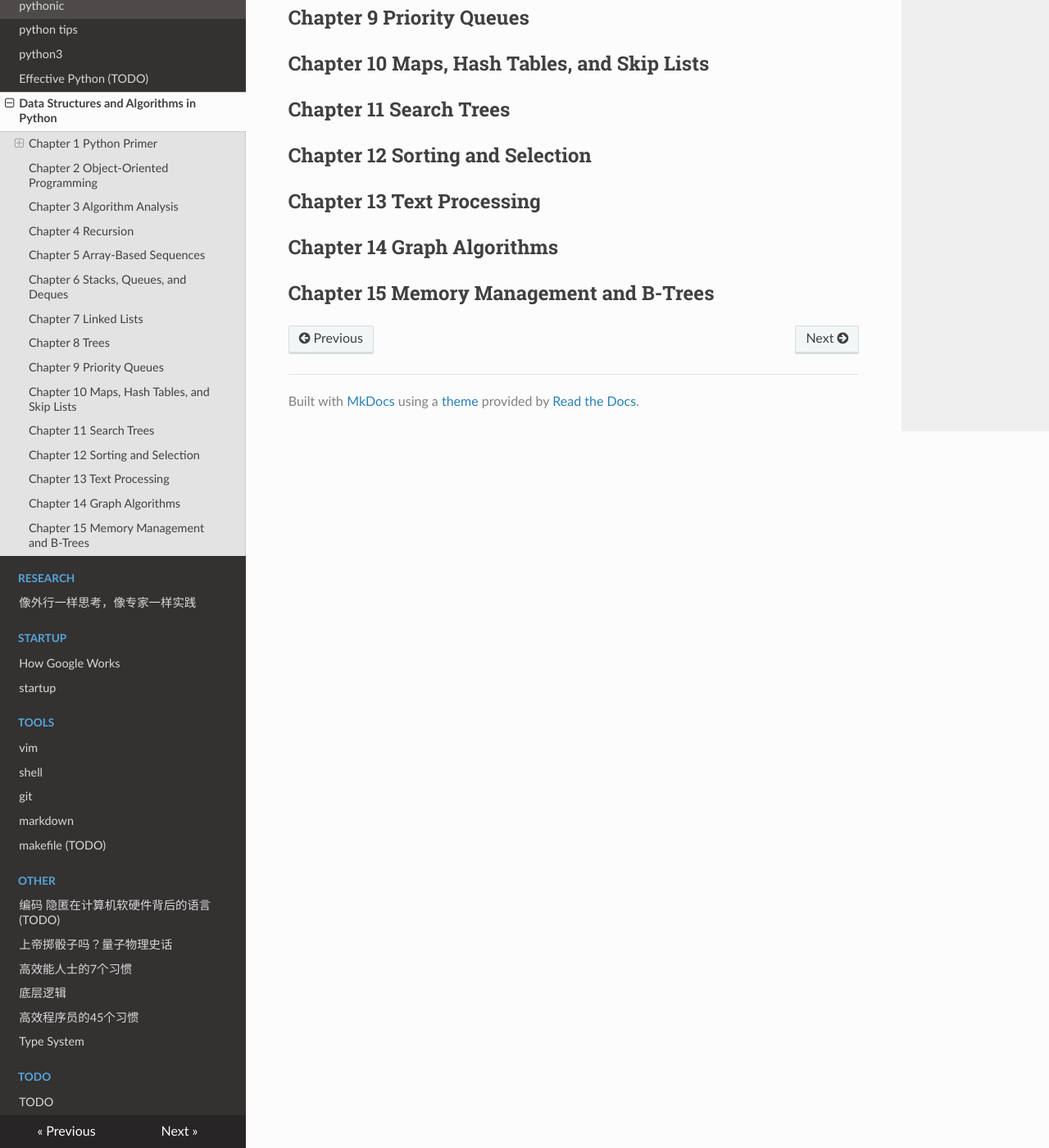
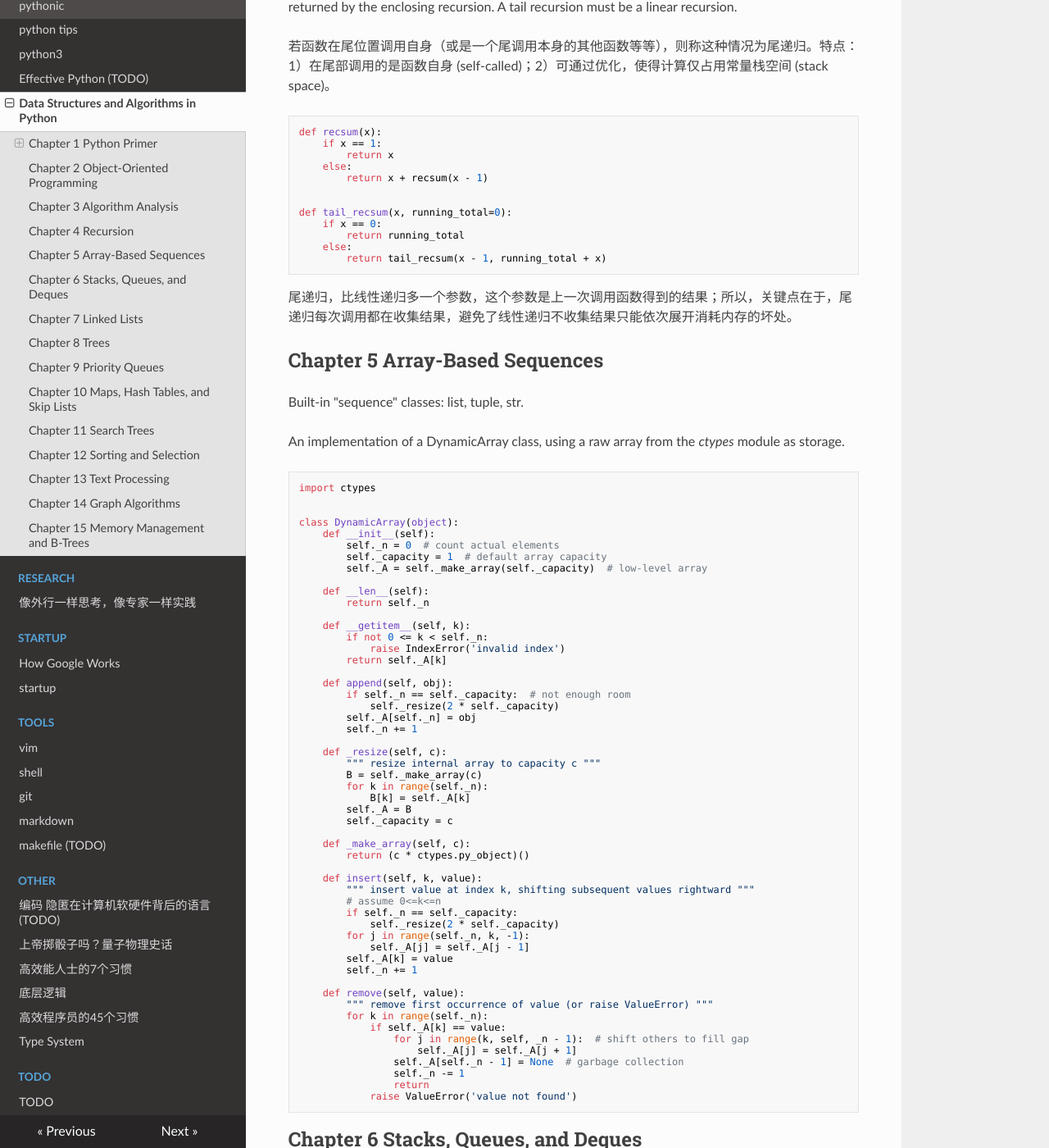
Before and after one commit to yshenfab/StudyNotes, an MkDocs documentation site: the page built from docs/python/data_structure_and_algorithms_in_python.md, in a window 1280 px wide and 1400 px high, scrolled down 3373 px. Shown: the whole window at 82% size. Built offline with MkDocs 1.6.1, drawn with Linux system fonts in a browser that asks for light colours; nearby versions of some CDN libraries; some of the changed text lies outside the part shown.

Commit message:
update repo

````diff
--- a/docs/python/data_structure_and_algorithms_in_python.md
+++ b/docs/python/data_structure_and_algorithms_in_python.md
@@ -112,13 +112,170 @@
 
 ## Chapter 4 Recursion
 
+Recursion is a technique by which a function makes one or more calls to itself during execution, or by which a data structure relies upon smaller instances of the very same type of structure in its representation.
 
+In general, an algorithm uses recursion typically has the following form: 1)
+Test for base case; 2) Recur.
+
+Tail recursion: a recursion is a tail recursion if any recursive call that is
+made from one context is the very last operation in that context, with the
+return value of the recursive call (if any) immediately returned by the
+enclosing recursion. A tail recursion must be a linear recursion.
+
+若函数在尾位置调用自身（或是一个尾调用本身的其他函数等等），则称这种情况为尾递归。特点：1）在尾部调用的是函数自身 (self-called)；2）可通过优化，使得计算仅占用常量栈空间 (stack space)。
+
+```python
+def recsum(x):
+    if x == 1:
+        return x
+    else:
+        return x + recsum(x - 1)
+
+
+def tail_recsum(x, running_total=0):
+    if x == 0:
+        return running_total
+    else:
+        return tail_recsum(x - 1, running_total + x)
+```
+尾递归，比线性递归多一个参数，这个参数是上一次调用函数得到的结果；所以，关键点在于，尾递归每次调用都在收集结果，避免了线性递归不收集结果只能依次展开消耗内存的坏处。
 
 ## Chapter 5 Array-Based Sequences
 
+Built-in "sequence" classes: list, tuple, str.
+
+An implementation of a DynamicArray class, using a raw array from the *ctypes*
+module as storage.
+
+```python
+import ctypes
+
+
+class DynamicArray(object):
+    def __init__(self):
+        self._n = 0  # count actual elements
+        self._capacity = 1  # default array capacity
+        self._A = self._make_array(self._capacity)  # low-level array
+
+    def __len__(self):
+        return self._n
+
+    def __getitem__(self, k):
+        if not 0 <= k < self._n:
+            raise IndexError('invalid index')
+        return self._A[k]
+
+    def append(self, obj):
+        if self._n == self._capacity:  # not enough room
+            self._resize(2 * self._capacity)
+        self._A[self._n] = obj
+        self._n += 1
+
+    def _resize(self, c):
+        """ resize internal array to capacity c """
+        B = self._make_array(c)
+        for k in range(self._n):
+            B[k] = self._A[k]
+        self._A = B
+        self._capacity = c
+
+    def _make_array(self, c):
+        return (c * ctypes.py_object)()
+
+    def insert(self, k, value):
+        """ insert value at index k, shifting subsequent values rightward """
+        # assume 0<=k<=n
+        if self._n == self._capacity:
+            self._resize(2 * self._capacity)
+        for j in range(self._n, k, -1):
+            self._A[j] = self._A[j - 1]
+        self._A[k] = value
+        self._n += 1
+
+    def remove(self, value):
+        """ remove first occurrence of value (or raise ValueError) """
+        for k in range(self._n):
+            if self._A[k] == value:
+                for j in range(k, self, _n - 1):  # shift others to fill gap
+                    self._A[j] = self._A[j + 1]
+                self._A[self._n - 1] = None  # garbage collection
+                self._n -= 1
+                return
+            raise ValueError('value not found')
+```
+
 ## Chapter 6 Stacks, Queues, and Deques
 
+- Stacks (LIFO)
+
+    ADT
+
+|Operation|Description|
+|---|---|
+|S.push(e)|add element e to the top of stack S|
+|S.pop()|remove and return the top element from stack S; an error occurs if the stack is empty|
+|S.top()|return a reference to the top element of stack S, without removing it; an error occurs if S is empty|
+|S.is_empty()|return True if stack S does not contain any elements|
+|len(S)|return number of elements in stack S|
+
+- Queues (FIFO)
+
+    ADT
+
+|Operation|Description|
+|---|---|
+|Q.enqueue(e)|add element e to the back of queue Q|
+|Q.dequeue()|remove and return the first element from queue Q; an error occurs if the stack is empty|
+|Q.first()|return a reference to the element at the front of queue Q, without
+removing it; an error occurs if the queue if empty|
+|Q.is_empty()|return True if Queue Q does not contain any elements|
+|len(Q)|return number of elements in queue Q|
+
+- Deques (Double-Ended Queues)
+
+    ADT
+
+|Operation|Description|
+|---|---|
+|D.add_first(e)|add element e to the front of deque D|
+|D.add_last(e)|add to the back|
+|D.delete_first()|remove and return the first element from deque D; an error occurs if the deque is empty|
+|D.delete_last()|remove and return the last element from deque D; an error occurs if the deque is empty|
+|D.first()|return (but do not remove) the first element from deque D; an error occurs if the deque is empty|
+|D.last()|return (but do not remove) the last element from deque D; an error occurs if the deque is empty|
+|D.is_empty()|return True if deque D does not contain any elements|
+|len(D)|return number of elements in dequeue D|
+
+|collections.deque|Description|
+|---|---|
+|len(D)|number of elements|
+|D.appendleft()|add to beginning|
+|D.append()|add to end|
+|D.popleft()|remove from beginning|
+|D.pop()|remove from end|
+|D[0]|access first element|
+|D[-1]|access last element|
+|D[j]|access arbitrary entry by index|
+|D[j]=val|modify arbitrary entry by index|
+|D.clear()|clear all contents|
+|D.rotate(k)|circularly shift rightward k steps|
+|D.remove(e)|remove first matching element|
+|D.count(e)|count number of matches for e|
+
 ## Chapter 7 Linked Lists
+
+```python
+# a lightweight _Node class for a singly linked list
+class _Node(object):
+    __slots__ = '_element', '_next'
+
+    def __init__(self, element, next):
+        self._element = element
+        self._next = next
+```
+
+- circularly linked list: tail points to the head
+- doubly linked list: each node keeps an explicit reference to the node before it and a reference to the node after it
 
 ## Chapter 8 Trees
 
````
Also changed, not shown: docs/python/test.py (deleted, +0 -24 lines).
